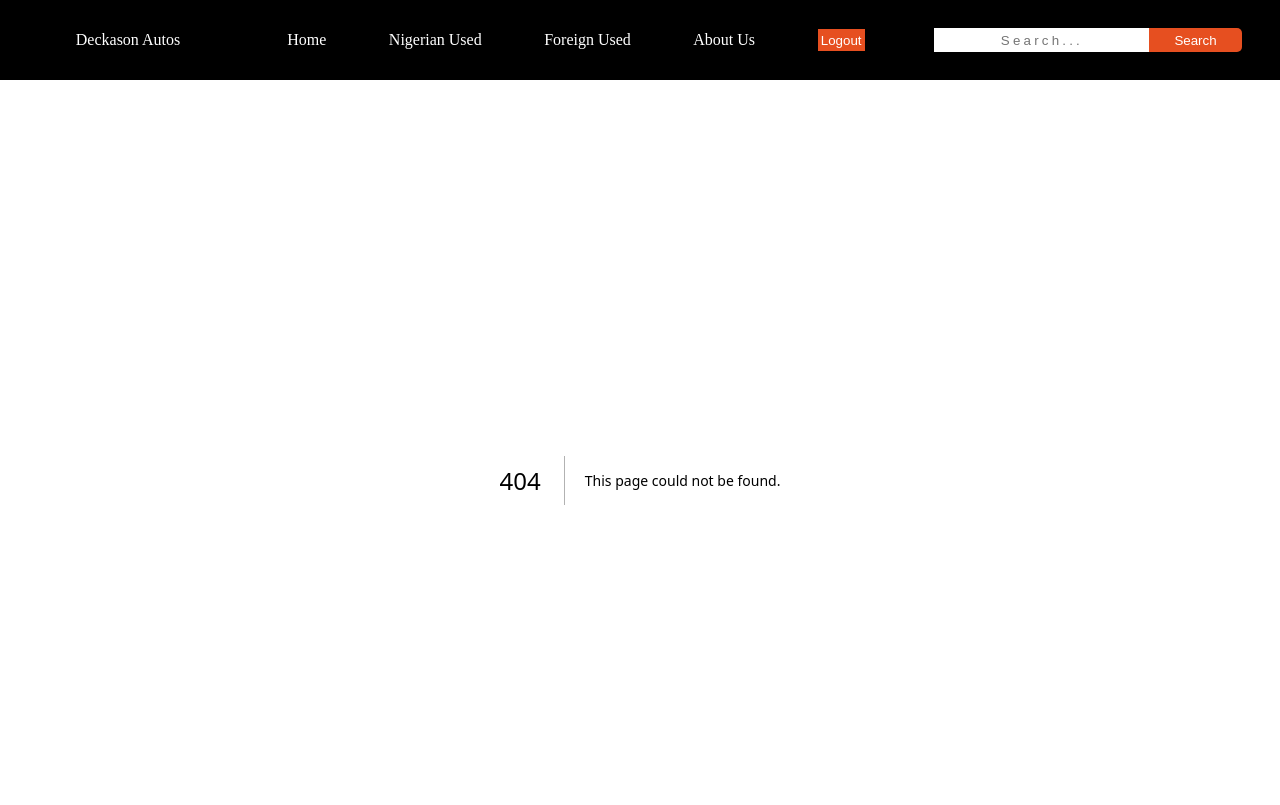
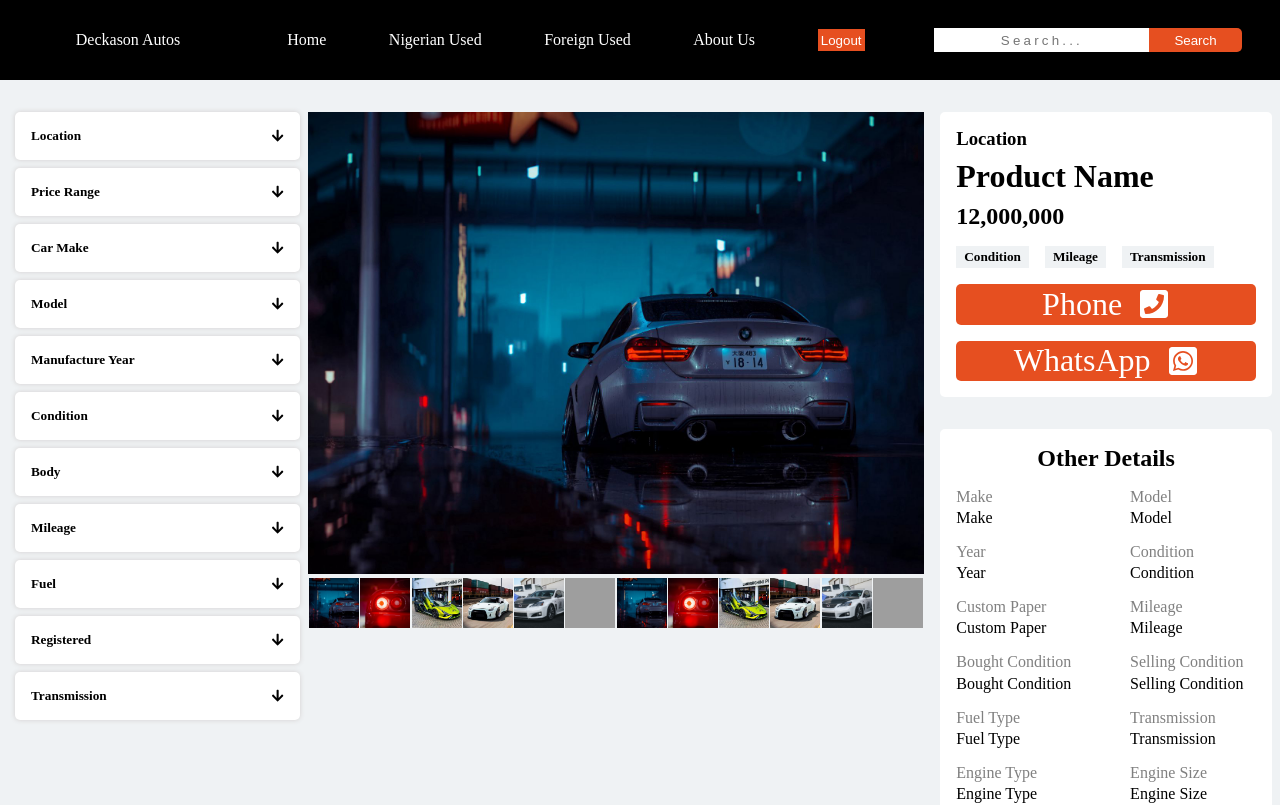
Before and after one commit to Deckason/Deckason-Autos, a Next.js app: page /productId in a window 1280 px wide. Before the commit this address had no page. Shown: the top 805 px of the page. Built offline with nearby package versions, Linux system fonts and the light colour scheme; grey boxes are pictures that could not be loaded.

Commit message:
Created the UI of the product details page where users can view each products details specific to the particular product clicked

```diff
--- a/app/components/products/Products.jsx
+++ b/app/components/products/Products.jsx
@@ -6,89 +6,10 @@ import {ImLocation2} from "react-icons/im"
 import {MdSpeed} from "react-icons/md"
 import {GiSpanner, GiNotebook} from "react-icons/gi"
 import {TbCurrencyNaira} from "react-icons/tb"
-import product_img_1 from "../../../public/media/car images/FB_IMG_1615720872137.jpg"
-import product_img_2 from "../../../public/media/car images/FB_IMG_16223932793306100.jpg"
-// import { useAppContext } from "@/app/context/ContextProvider";
-// import { useEffect, useState } from "react";
 
 
 const Products = ({products, page}) => {
-    // const [products, setProducts] = useState([])
-    // const { getDocument, collectionRef} = useAppContext()
 
-    // const getProducts = async ()=>{
-    //     let carDocs = []
-    //     try {
-    //         const snapshot = await getDocument(collectionRef)
-    //         snapshot.docs.forEach(product => {
-    //             carDocs.push({...product.data(), id: product.id})
-    //         });
-    //         setProducts(carDocs)
-    //     } catch (error) {
-    //         console.log(error)
-    //     }
-    // }
-
-    // useEffect(()=>{
-    //     getProducts()
-    // },[])
-
-    const carList = [
-        {
-            id: 1,
-            name: "2007 Toyota Camry ",
-            location: "Owerri, Imo State",
-            condition: "Foreign Used",
-            mileage: "3000km",
-            price: "3,000,000.00",
-            registration: "Registered"
-        },
-        {
-            id: 2,
-            name: "2007 Toyota Camry ",
-            location: "Owerri, Imo State",
-            condition: "Foreign Used",
-            mileage: "3000km",
-            price: "3,000,000.00",
-            registration: "Registered"
-        },
-        {
-            id: 3,
-            name: "2007 Toyota Camry ",
-            location: "Owerri, Imo State",
-            condition: "Foreign Used",
-            mileage: "3000km",
-            price: "3,000,000.00",
-            registration: "Registered"
-        },
-        {
-            id: 4,
-            name: "2007 Toyota Camry ",
-            location: "Owerri, Imo State",
-            condition: "Foreign Used",
-            mileage: "3000km",
-            price: "3,000,000.00",
-            registration: "Registered"
-        },
-        {
-            id: 5,
-            name: "2007 Toyota Camry ",
-            location: "Owerri, Imo State",
-            condition: "Foreign Used",
-            mileage: "3000km",
-            price: "3,000,000.00",
-            registration: "Registered"
-        },
-        {
-            id: 6,
-            name: "2007 Toyota Camry ",
-            location: "Owerri, Imo State",
-            condition: "Foreign Used",
-            mileage: "3000km",
-            price: "3,000,000.00",
-            registration: "Registered"
-        }
-    ]
     return (
         <>
             <div className={styles.products_wrapper}>
@@ -104,7 +25,7 @@ const Products = ({products, page}) => {
                     {
                         products.map(car =>(
                             <div className={styles.product_card} key={car.key}>
-                                <div className={styles.product_img}>
+                                <Link href={"/productId"}><div className={styles.product_img}>
                                     <Image
                                         height={100}
                                         width={300}
@@ -114,7 +35,8 @@ const Products = ({products, page}) => {
                                         className={styles.img_wrapper}
                                     />
                                     <p className={styles.price_tag}><TbCurrencyNaira/>{car.price}</p>
-                                </div>
+                                    </div>
+                                </Link>
                                 <div className={styles.product_description}>
                                     <h4 className={styles.product_name}>{`${car.year} ${car.make} ${car.model}`}</h4>
                                     <div className={styles.other_details}>
@@ -129,7 +51,7 @@ const Products = ({products, page}) => {
                                     </div>
                                     <div className={styles.price}>
                                         <p><TbCurrencyNaira/>{car.price}</p>
-                                        <button className={`btn`}>View Details</button>
+                                        <Link href={"/productId"}><button className={`btn`}>View Details</button></Link>
                                     </div>
                                 </div>
                             </div>
--- a/app/components/products/products.module.css
+++ b/app/components/products/products.module.css
@@ -48,6 +48,7 @@
 
  .products > .product_card{
     width: 300px;
+    max-width: 500px;
     margin: 5px;
     height: 20rem;
     border-radius: 5px;
--- a/app/foreign/page.jsx
+++ b/app/foreign/page.jsx
@@ -31,7 +31,7 @@ const ForeignUsed = () => {
     },[])
 
     return (
-        <div className={`aside_product_container ${styles.foreign_used}`}>
+        <div className={`container ${styles.foreign_used}`}>
             <div className={`aside_container ${styles.aside_container}`}>
                 <AsideNav />
             </div>
--- a/app/globals.css
+++ b/app/globals.css
@@ -33,6 +33,14 @@ body{
   background: var(--background);
 }
 
+/* .container{
+  width: 100%;
+}
+
+.flex-container{
+  display: flex;
+} */
+
 a{
   text-decoration: none;
 }
@@ -47,7 +55,7 @@ img{
   object-fit: cover;
 }
 
-.aside_product_container{
+.container{
   width: 100%;
   display: flex;
 }
@@ -69,13 +77,13 @@ img{
 /* ////////////////////////// ASIDE NAV ////////////// */
  .aside_container{
   margin-top: 2rem;
-  min-width: 300px;
+  width: 300px;
 }
 
 .aside{
   width: 95%;
   margin-left: 5%;
-  min-height: 100vh;
+  height: auto;
   display: flex;
   flex-direction: column;
   gap: .5rem;
@@ -141,6 +149,7 @@ img{
 
  .product_container{
   width: calc(100% - 300px);
+  min-height: 80vh;
 }
 
 /* ////////////////////////////// ASIDE/CONTAINER ////////////// */
--- a/app/nigerian/page.jsx
+++ b/app/nigerian/page.jsx
@@ -32,7 +32,7 @@ const ForeignUsed = () => {
     },[])
 
     return (
-        <div className={`aside_product_container ${styles.nigerian_used}`}>
+        <div className={`container ${styles.nigerian_used}`}>
             <div className={`aside_container ${styles.aside_container}`}>
                 <AsideNav />
             </div>
--- /dev/null
+++ b/app/productId/page.jsx
@@ -0,0 +1,94 @@
+import Image from "next/image";
+import AsideNav from "../components/AsideNav/AsideNav";
+import styles from "./productId.module.css"
+import { FaPhoneSquare,  FaWhatsappSquare } from "react-icons/fa";
+import car1 from '../../public/media/car images/car_gray_wet_147750_1600x1200.jpg';
+import car2 from '../../public/media/car images/car_sports_car_red_209301_1600x1200.jpg';
+import car3 from '../../public/media/car images/FB_IMG_1615720872137.jpg';
+import car4 from '../../public/media/car images/FB_IMG_1615749245726.jpg';
+import car5 from '../../public/media/car images/lexus_car_white_225032_3840x2400.jpg';
+import car6 from '../../public/media/car images/nissan_gtr_supercar_121502_3840x2400.jpg';
+import Products from "../components/products/Products";
+
+const productId = () => {
+
+    const files = [car1, car2, car3, car4, car5, car6, car1, car2, car3, car4, car5, car6]
+    return (
+        <div className={`container ${""}`}>
+            <div className={`aside_container ${""}`}>
+                <AsideNav />
+            </div>
+            <div className={`product_container ${styles.product_description}`}>
+                <div className={styles.preview_products}>
+                    <div className={styles.preview_header}>
+                        <Image
+                            src={car1}
+                            width={1}
+                            height={1}
+                            alt="file"
+                        />
+                    </div>
+                    <div className={styles.preview_wrapper}>
+                    {files && files.map((file,key)=>(
+                        <div className={styles.preview} key={key}>
+                            <Image
+                            src={file}
+                            width={1}
+                            height={1}
+                            alt="file"
+                            />
+                            </div> )
+                            )
+                        }
+                    </div>
+                </div>
+                <div className={styles.product_features}>
+                    <div className={styles.key_features}>
+                        <div className={styles.primary_features}>
+                            <h3>Location</h3>
+                            <h1>Product Name</h1>
+                            <h2>12,000,000</h2>
+                        </div>
+                        <div className={styles.secondary_features}>
+                            <h5>Condition</h5>
+                            <h5>Mileage</h5>
+                            <h5>Transmission</h5>
+                        </div>
+                        <div className={styles.contact_for_product}>
+                            <span>Phone <FaPhoneSquare /></span>
+                            <span>WhatsApp <FaWhatsappSquare /></span>
+                        </div>
+                    </div>
+                    <div className={styles.other_features}>
+                        <h2>Other Details</h2>
+                        <div className={styles.feature_details}>
+                            <p><span>Make</span> <span>Make</span></p>
+                            <p><span>Model</span> <span>Model</span></p>
+                            <p><span>Year</span> <span>Year</span></p>
+                            <p><span>Condition</span> <span>Condition</span></p>
+                            <p><span>Custom Paper</span> <span>Custom Paper</span></p>
+                            <p><span>Mileage</span> <span>Mileage</span></p>
+                            <p><span>Bought Condition</span> <span>Bought Condition</span></p>
+                            <p><span>Selling Condition</span> <span>Selling Condition</span></p>
+                            <p><span>Fuel Type</span> <span>Fuel Type</span></p>
+                            <p><span>Transmission</span> <span>Transmission</span></p>
+                            <p><span>Engine Type</span> <span>Engine Type</span></p>
+                            <p><span>Engine Size</span> <span>Engine Size</span></p>
+                            <p><span>Color (Exterior)</span> <span>Color (Exterior)</span></p>
+                            <p><span>Color (Interior)</span> <span>Color (Interior)</span></p>
+                            <p><span>Diagnostic Report</span> <span>Diagnostic Report</span></p>
+                            <p><span>Air Bag</span> <span>Air Bag</span></p>
+                            <p><span>Drive Type</span> Drive Type</p>
+                        </div>
+                    </div>
+                </div>
+            </div>
+            {/* <div className={styles.similar_products}>
+                <h2>Similar Cars</h2>
+                <Products />
+            </div> */}
+        </div>
+    );
+}
+
+export default productId;
--- /dev/null
+++ b/app/productId/productId.module.css
@@ -0,0 +1,155 @@
+.product_description{
+    display: flex;
+    margin-top: 2rem;
+    padding: 0 .5rem;
+    gap: 1rem;
+}
+
+.preview_products{
+    width: 65%;
+}
+
+.product_features{
+    width: 35%;
+}
+
+.product_features{
+    display: flex;
+    flex-direction: column;
+    gap: 2rem;
+}
+
+.key_features{
+    display: flex;
+    flex-direction: column;
+    gap: 1rem;
+    background: var(--white);
+    border-radius: 5px;
+    padding: 1rem;
+}
+
+.primary_features{
+    display: flex;
+    flex-direction: column;
+    gap: .5rem;
+}
+
+.secondary_features{
+    display: flex;
+    flex-wrap: wrap;
+    gap: 1rem;
+}
+
+.secondary_features h5{
+    background: var(--background);
+    padding: .2rem .5rem;
+}
+
+.contact_for_product{
+    display: flex;
+    flex-direction: column;
+    align-items: center;
+    gap: 1rem;
+}
+
+.contact_for_product span{
+    width: 100%;
+    display: flex;
+    justify-content: center;
+    align-items: center;
+    gap: 1rem;
+    background: var(--button-bg);
+    color: var(--white);
+    font-size: xx-large;
+    border-radius: 5px;
+    cursor: pointer;
+    padding: .1rem 0;
+}
+
+.other_features{
+    background: var(--white);
+    border-radius: 5px;
+    padding: 1rem;
+}
+
+.other_features h2{
+    margin-bottom: 1rem;
+    text-align: center;
+}
+
+.feature_details{
+    display: flex;
+    flex-wrap: wrap;
+    row-gap: 1rem;
+    column-gap: 3rem;
+}
+
+.feature_details p{
+    width: 70px;
+    flex-grow: 1;
+    display: flex;
+    flex-direction: column;
+    gap: .2rem;
+}
+
+.feature_details p span:nth-child(1){
+    color: var(--grey);
+    /* font-weight: bold; */
+}
+
+.preview_header{
+    width: 100%;
+}
+
+.preview_wrapper{
+    width: 100%;
+    display: flex;
+    flex-wrap: wrap;
+    justify-content: space-evenly;
+}
+
+.preview{
+    flex-grow: 0;
+    width: 50px;
+    aspect-ratio: 1;
+}
+
+@media screen and (max-width: 1000px) {
+    .preview_products{
+        width: 60%;
+    }
+
+    .product_features{
+        width: 40%;
+    }
+
+    .primary_features h1{
+        font-size: larger;
+    }
+
+    .primary_features h2{
+        font-size: large;
+    }
+
+    .primary_features h3{
+        font-size: medium;
+    }
+
+    .contact_for_product span{
+        font-size: large;
+    }
+}
+
+@media screen and (max-width: 768px) {
+    .product_description{
+        flex-direction: column;
+    }
+
+    .preview_products{
+        width: 100%;
+    }
+
+    .product_features{
+        width: 100%;
+    }
+}
```
Also changed, not shown: app/productId/productDetails/ProductDetails.jsx (added), app/productId/productDetails/ProductDetails.module.css (added).
